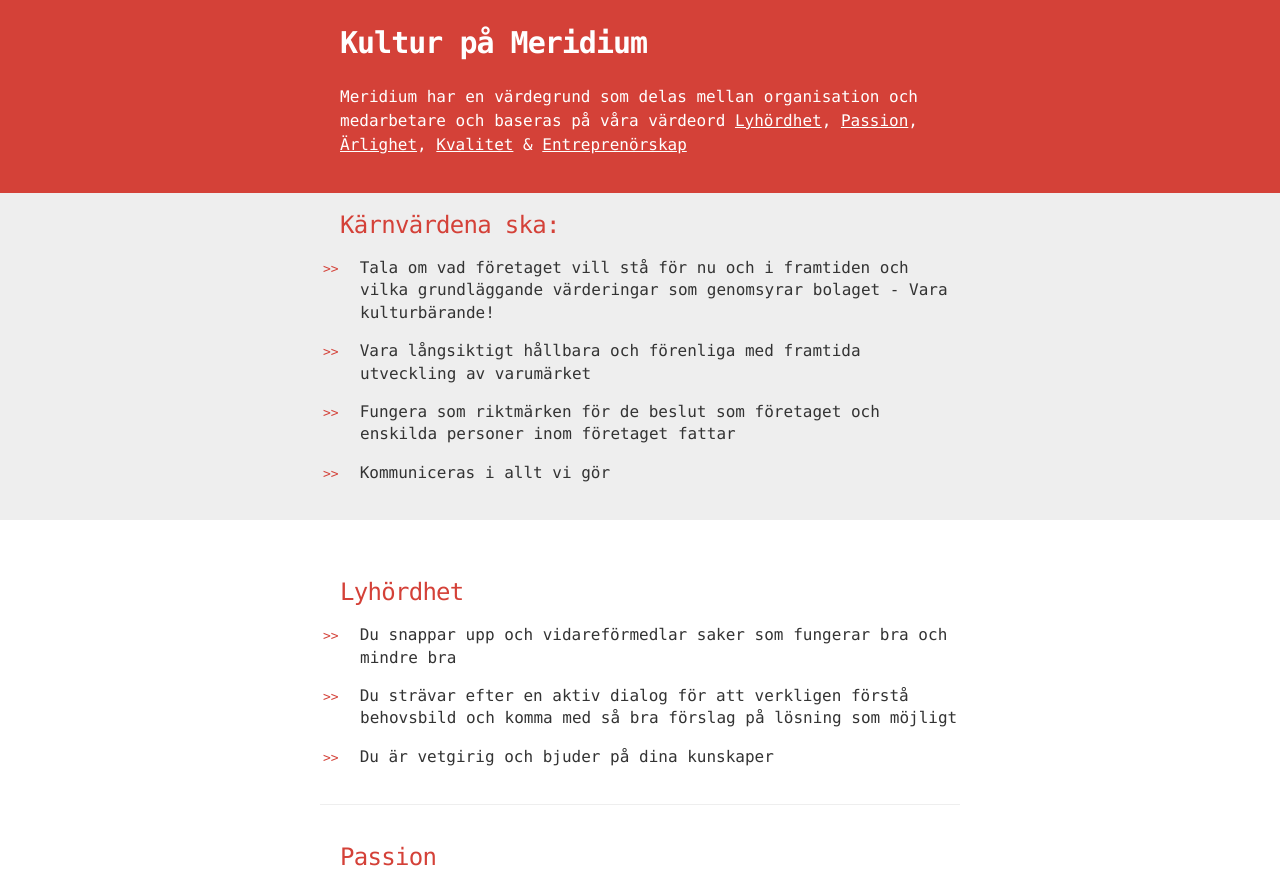
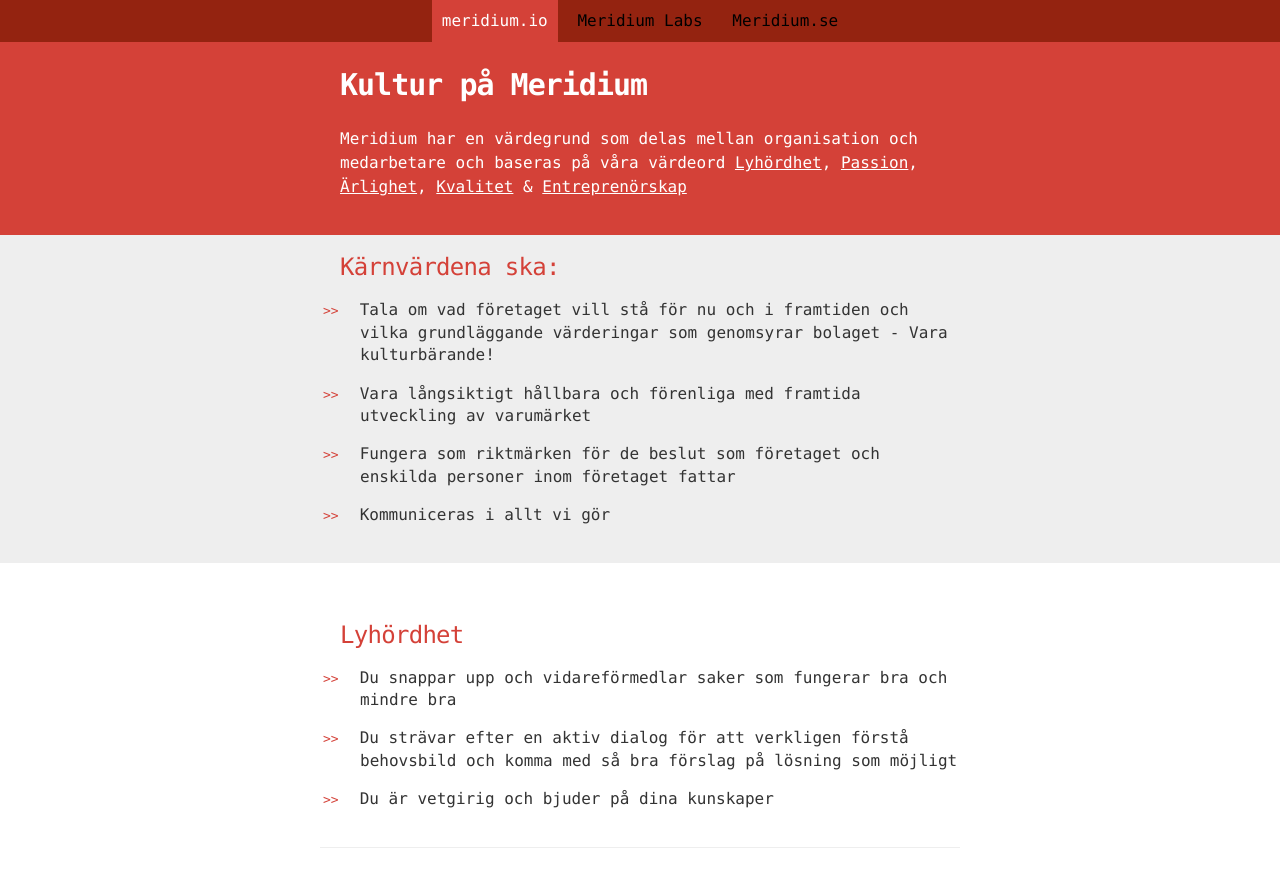
Before and after one commit to kimgunnarsson/meridium.io, a plain HTML site: page index.html in a window 1280 px wide. Shown: the top 872 px of the page. Drawn offline with Linux system fonts and the light colour scheme.

Commit message:
Updated with 'toolbar'

```diff
--- a/index.html
+++ b/index.html
@@ -22,6 +22,14 @@
   </head>
 
   <body>
+
+      <nav>
+          <ul>
+            <li class="selected">meridium.io</li>
+            <li><a href="https://github.com/meridiumlabs">Meridium Labs</a></li>
+            <li><a href="https://www.meridium.se">Meridium.se</a></li>
+          </ul>
+      </nav>
 
     <header>
         <h1>Kultur på Meridium</h1>
--- a/stylesheets/stylesheet.css
+++ b/stylesheets/stylesheet.css
@@ -277,3 +277,44 @@
 .cf {
   zoom:1;
 }
+
+nav {
+    text-align: center;
+    background-color: #942310;
+}
+
+nav,
+nav ul,
+nav ul li{
+    margin: 0;
+    padding: 0;
+}
+
+nav ul li {
+    display: inline-block;
+}
+
+nav ul li:before {
+    display: none;
+}
+
+nav ul li a,
+nav ul li.selected {
+    display: inline-block;
+    padding:  10px;
+}
+
+nav li a:focus,
+nav li a:hover,
+nav ul li.selected {
+    color: #fff;
+}
+
+nav ul li a {
+    color: #000;
+    text-decoration: none;
+}
+
+nav ul li.selected {
+    background-color: #d44138;
+}
```
